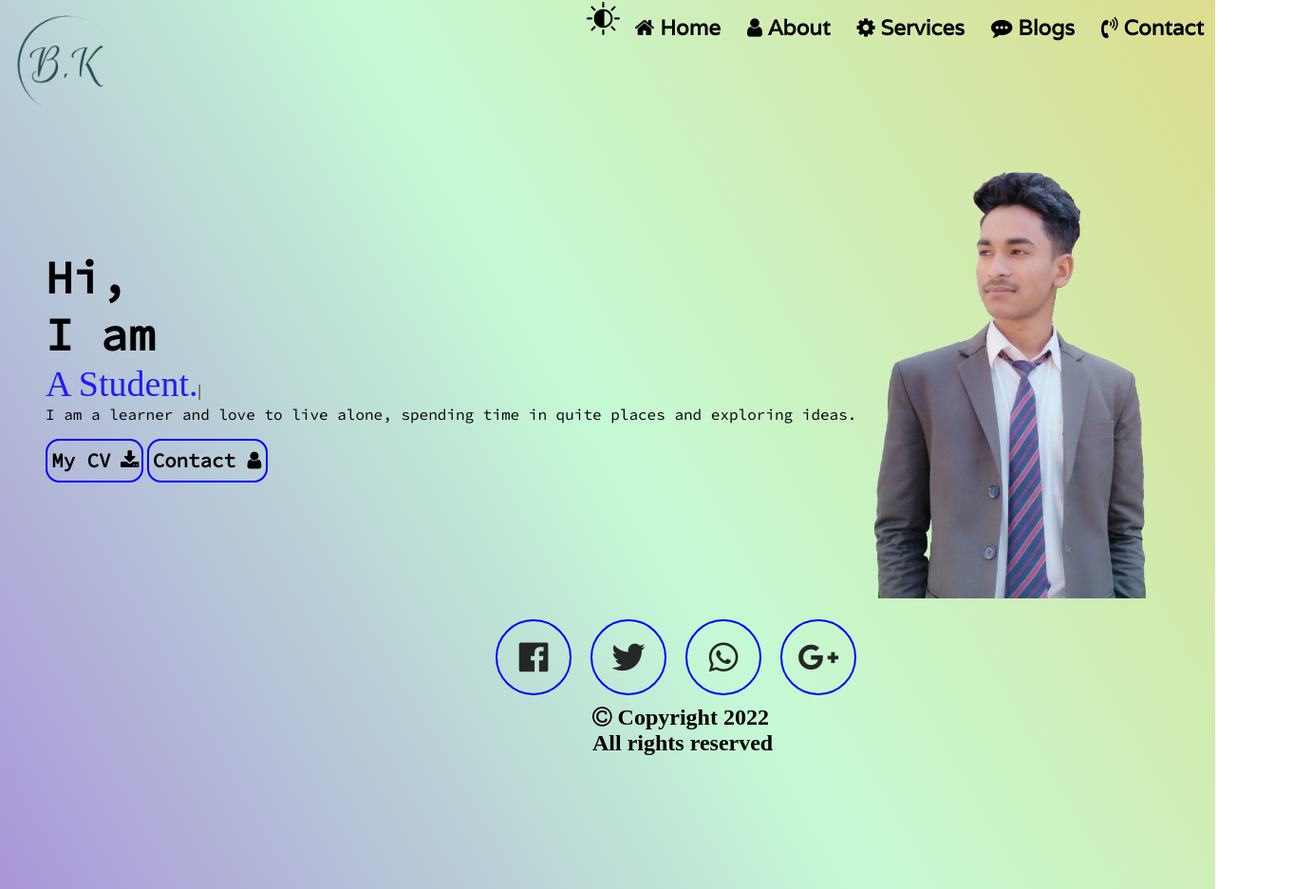
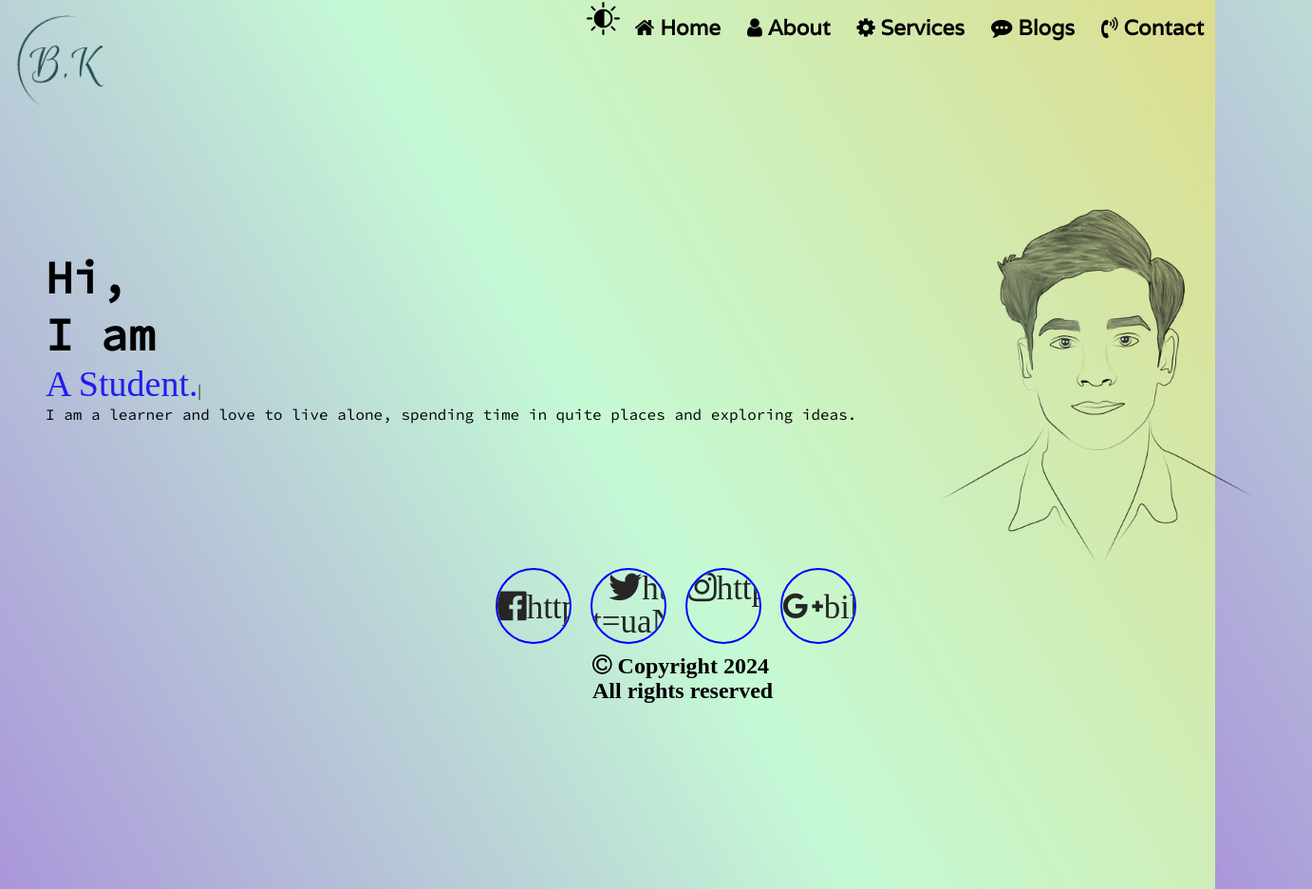
Before and after one commit to OfficialBikash/home-portfolio, a plain HTML site: page index.html in a window 1280 px wide. Shown: the whole page at 95% size, 1382 px wide, since content can reach past the window. Drawn offline with nearby package versions, Linux system fonts and the light colour scheme.

Commit message:
Update index.html

```diff
--- a/index.html
+++ b/index.html
@@ -58,11 +58,9 @@
           I am a learner and love to live alone, spending time in
           quite places and exploring ideas.
         </p>
-        <a href="https://OfficialBikash.github.io/cv-portfolio/"><button class="btn"> My CV <i class="fa fa-download" aria-hidden="true"></i> </button></a>
-        <a href="https://OfficialBikash.github.io/contact-portfolio/"><button class="btn">Contact <i class="fa fa-user" aria-hidden="true"></i></button></a>
       </div>
       <div class="front-page-image">
-        <img src="alpha1.png">
+        <img src="alpha2.png">
       </div>
     </div>
   </div>
@@ -72,18 +70,18 @@
 <footer>
   <ul>
     <li>
-      <a href="https://OfficialBikash.github.io/contact-portfolio/"><i class="fab fa-facebook-f icon"></i></a>
+      <a href="https://OfficialBikash.github.io/contact-portfolio/"><i class="fab fa-facebook-f icon">https://www.facebook.com/share/15aMb7942C/</i></a>
     </li>
     <li>
-      <a href="https://OfficialBikash.github.io/contact-portfolio/"><i class="fab fa-twitter icon"></i></a>
+      <a href="https://OfficialBikash.github.io/contact-portfolio/"><i class="fab fa-twitter icon">https://x.com/BikashK64377581?t=uaNmUanqkyEhhzskpBrBeQ&s=09</i></a>
     </li>
     <li>
-      <a href="https://OfficialBikash.github.io/contact-portfolio/"><i class="fab fa-whatsapp icon"></i></a></li>
+      <a href="https://OfficialBikash.github.io/contact-portfolio/"><i class="fab fa-instagram icon">https://www.instagram.com/imbikashkrmahato?igsh=d3B4cnl3MXJvZGw=</i></a></li>
     <li>
-      <a href="https://OfficialBikash.github.io/contact-portfolio/"><i class="fab fa-google-plus-g icon"></i></a></li>
+      <a href="https://OfficialBikash.github.io/contact-portfolio/"><i class="fab fa-google-plus-g icon">bikashsingh060@gmail.com</i></a></li>
   </ul>
 <div class="copyright">
-<h4> <i class="fa fa-copyright" aria-hidden="true"></i> Copyright 2022 <br> All rights reserved</h4>
+<h4> <i class="fa fa-copyright" aria-hidden="true"></i> Copyright 2024 <br> All rights reserved</h4>
 </div>
 </footer>
 
```
